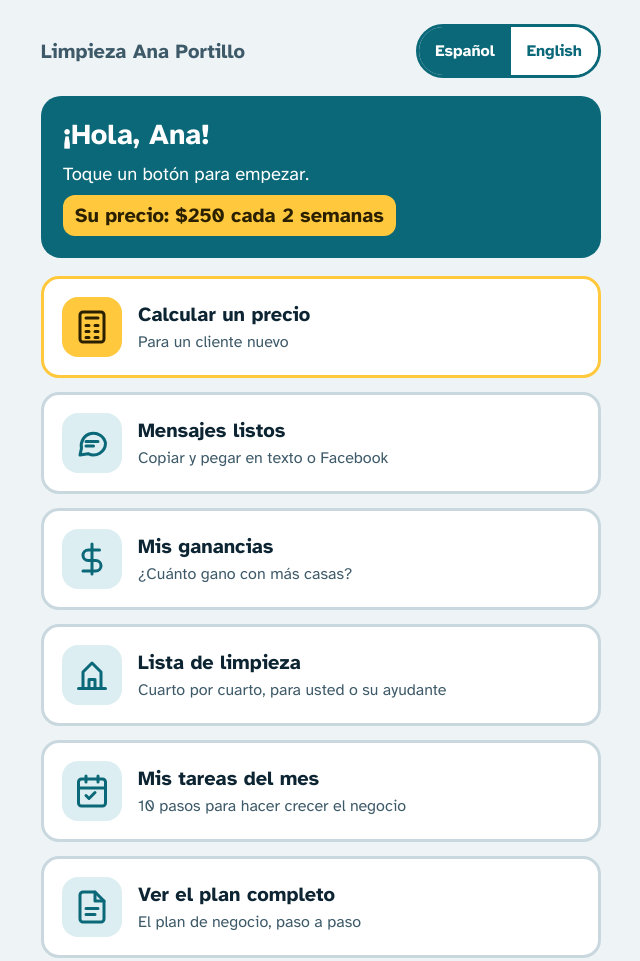
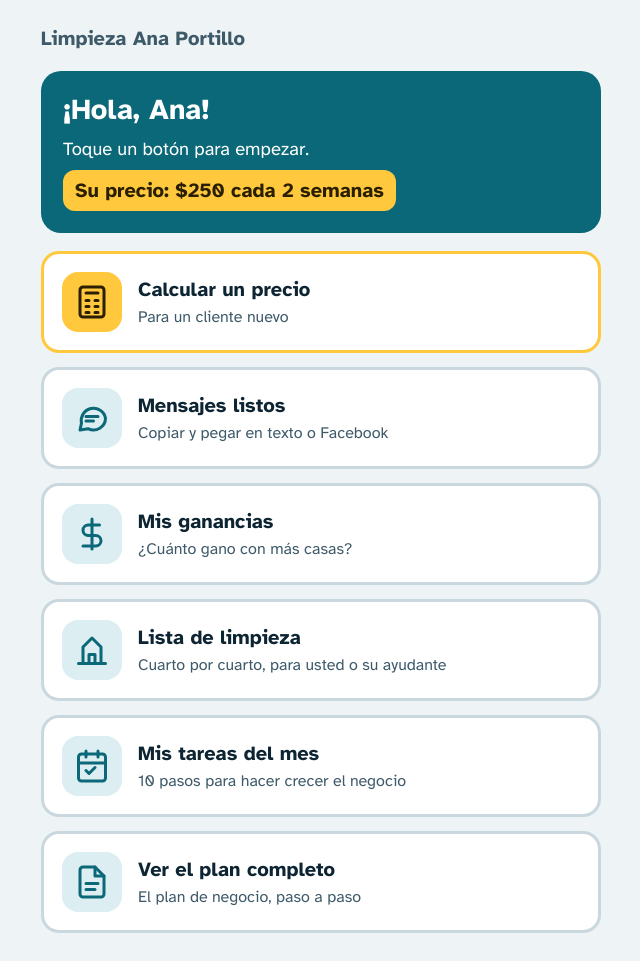
Before and after one commit to PrivacySetting/ana-limpieza, a plain HTML site: page index.html in a window 1280 px wide. Shown: the whole page, without its empty margins (319-959 px from the left). Drawn offline with Linux system fonts and the light colour scheme.

Commit message:
Spanish only: remove the English toggle
Co-Authored-By: Claude Opus 5.5 <noreply@anthropic.com>

```diff
--- a/index.html
+++ b/index.html
@@ -103,10 +103,6 @@ button:focus-visible,a:focus-visible,input:focus-visible{outline:4px solid var(-
 <div class="wrap">
   <div class="topbar">
     <strong class="muted"><span class="es">Limpieza Ana Portillo</span><span class="en">Ana Portillo Cleaning</span></strong>
-    <div class="lang" role="group" aria-label="Idioma / Language">
-      <button id="btn-es" type="button" aria-pressed="true">Español</button>
-      <button id="btn-en" type="button" aria-pressed="false">English</button>
-    </div>
   </div>
 
   <!-- INICIO -->
@@ -236,16 +232,12 @@ button:focus-visible,a:focus-visible,input:focus-visible{outline:4px solid var(-
     set:function(k,v){try{localStorage.setItem(k,JSON.stringify(v));}catch(e){}}
   };
   var money = function(n){return '$'+Math.round(n).toLocaleString('en-US');};
-  var lang = store.get('ana-lang','es');
+  var lang = 'es';
   function setLang(l){
     lang=l; document.body.classList.toggle('lang-en', l==='en');
     document.documentElement.lang = l;
-    document.getElementById('btn-es').setAttribute('aria-pressed', l==='es');
-    document.getElementById('btn-en').setAttribute('aria-pressed', l==='en');
-    store.set('ana-lang', l); renderQuote(); renderEarn(); renderPlanCount();
+    renderQuote(); renderEarn(); renderPlanCount();
   }
-  document.getElementById('btn-es').onclick=function(){setLang('es');};
-  document.getElementById('btn-en').onclick=function(){setLang('en');};
 
   /* navigation */
   var views=['inicio','cotizar','mensajes','ganancias','limpieza','plan'];
```
